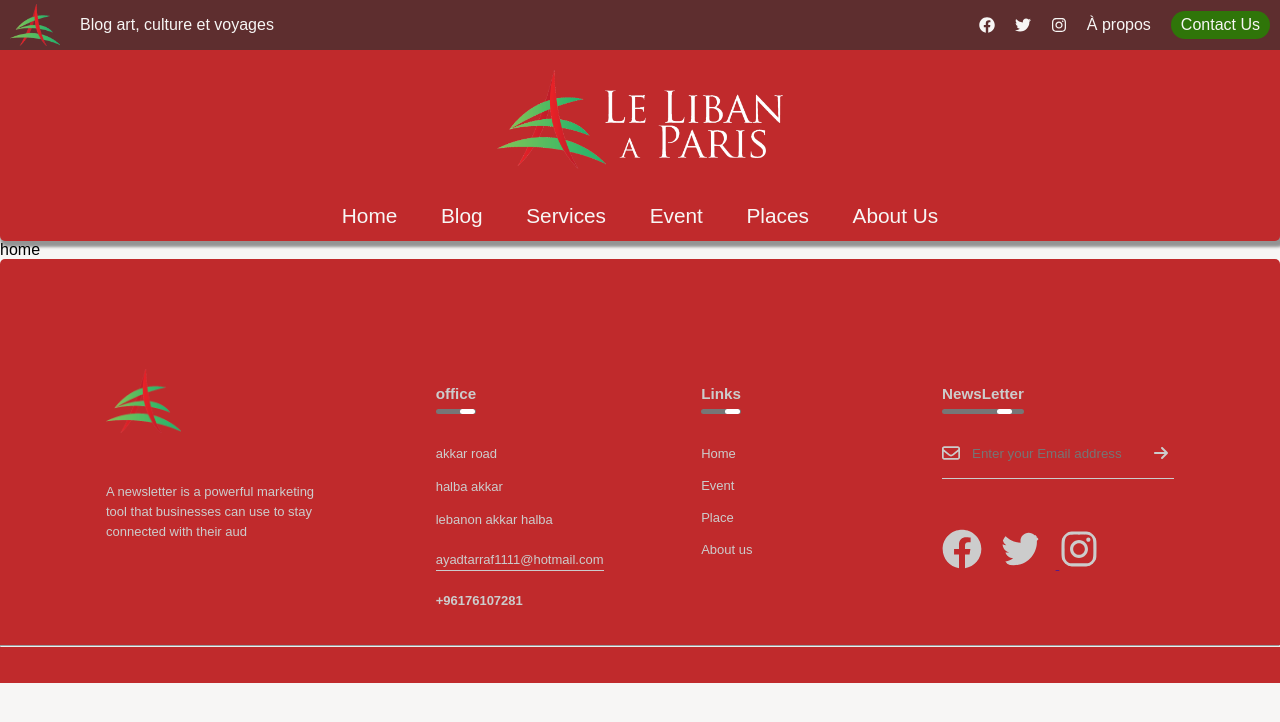
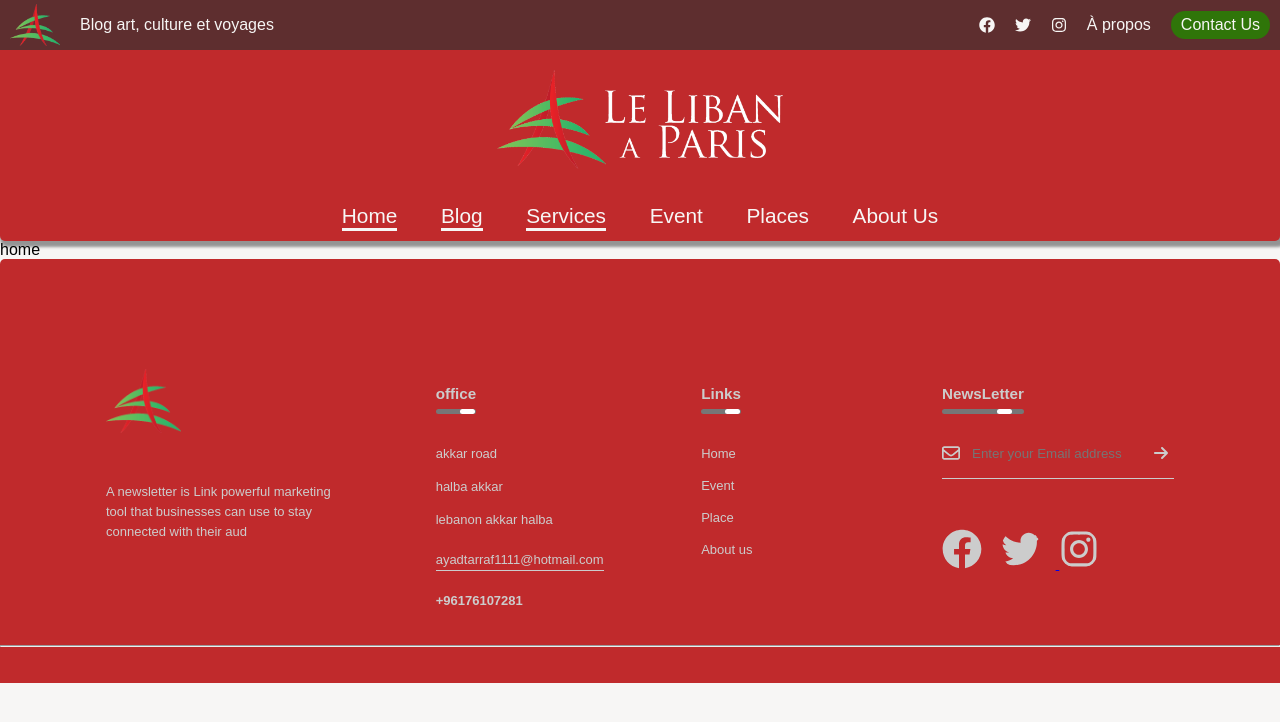
Before and after one commit to AWIKSARAH/Front-EndLiban-a-Paris, a React (Create React App) app: page / in a window 1280 px wide. Shown: the top 722 px of the page. Built offline with nearby package versions, Linux system fonts and the light colour scheme.

Commit message:
fixed card styling

```diff
--- a/src/components/Footer/index.js
+++ b/src/components/Footer/index.jsx
@@ -6,6 +6,7 @@ import { FontAwesomeIcon } from '@fortawesome/react-fontawesome';
 import { faArrowRight } from '@fortawesome/free-solid-svg-icons';
 import { faEnvelope as farEnvelope } from '@fortawesome/free-regular-svg-icons';
 import { FaFacebook, FaTwitter, FaInstagram } from 'react-icons/fa';
+import { Link } from 'react-router-dom';
 
 export default function Footer() {
   const [email, setEmail] = useState('');
@@ -28,7 +29,7 @@ export default function Footer() {
         <div className='row'>
           <div className='col'>
             <img src={Logo} className='logo-footer' />
-            <p>A newsletter is a powerful marketing tool that businesses can use to stay connected with their aud</p>
+            <p>A newsletter is Link powerful marketing tool that businesses can use to stay connected with their aud</p>
           </div>
           <div className='col'>
             <h3>
@@ -47,19 +48,19 @@ export default function Footer() {
             <ul>
               <li>
                 {' '}
-                <a href=''>Home</a>
+                <Link to=''>Home</Link>
               </li>
               <li>
                 {' '}
-                <a href=''>Event</a>
+                <Link to=''>Event</Link>
               </li>
               <li>
                 {' '}
-                <a href=''>Place</a>
+                <Link to=''>Place</Link>
               </li>
               <li>
                 {' '}
-                <a href=''>About us</a>
+                <Link to=''>About us</Link>
               </li>
             </ul>
           </div>
@@ -82,21 +83,21 @@ export default function Footer() {
             </form>
             <div className='social-media-icon-footer'>
               <i>
-                <a href='#'>
+                <Link to='#'>
                   <FaFacebook className='social--footer' />
-                </a>
+                </Link>
               </i>
               <i>
                 {' '}
-                <a href='#'>
+                <Link to='#'>
                   <FaTwitter className='social--footer' />
-                </a>
+                </Link>
               </i>
               <i>
-                <a href=''>
+                <Link to=''>
                   {' '}
                   <FaInstagram className='social--footer' />
-                </a>
+                </Link>
               </i>
             </div>
           </div>
--- a/src/components/header/header.css
+++ b/src/components/header/header.css
@@ -108,7 +108,10 @@
   color: var(--secondary);
   font-size: 16px;
 }
-
+.last-header-navbar a.active::after{
+  width: 100%;
+  background: var(--secondary);
+}
 
 .dropdown {
   position: relative;
@@ -239,6 +242,8 @@
     display: none !important;
   }
   .home-wrapper-Container {
+    padding-top: 10px;
+    padding-bottom: 0;
     width: 100%;
   }
   .home-wrapper-Container button {
@@ -265,4 +270,7 @@
     margin-top: 0;
     margin-bottom: 0;
   }
+  .middle-header-container img{
+    width: 200px;
+  }
 }
--- a/src/components/header/index.jsx
+++ b/src/components/header/index.jsx
@@ -3,13 +3,28 @@ import { FaFacebook, FaTwitter, FaInstagram } from "react-icons/fa";
 import "./header.css";
 import Logo from "../../img/logo.png";
 import Logo2 from "../../img/white-logo.png";
-import { Link } from "react-router-dom";
+import { Link, useLocation } from "react-router-dom";
+import { links } from "./links";
 
 export default function Header() {
   const [isMobileNav, setIsMobileNav] = useState(false);
+  const location = useLocation();
 
   const toggleMobileNav = () => {
     setIsMobileNav(!isMobileNav);
+  };
+  const isActive = (link) => {
+    if (link.path === location.pathname) {
+      return "active";
+    }
+    if (link.dropdown) {
+      link.dropdown.forEach((e) => {
+        if (e.path === location.pathname) {
+          return "active";
+        }
+      });
+    }
+    return " ";
   };
   return (
     <div
@@ -56,32 +71,22 @@ export default function Header() {
         <img src={Logo2} alt="logo" width={300}></img>
       </div>
       <div className="last-header-navbar">
-        <Link to="/">Home</Link>
-        <Link to="/">Blog</Link>
-        <Link to="/">Services</Link>
-
-        <div className="dropdown">
-          <Link to="#" className="dropbtn-agenda">
-            {" "}
-            Event
-          </Link>
-          <div className="dropdown-content">
-            <Link to="#">Evenements</Link>
-            <Link to="#">Activities</Link>
-            <Link to="#">Soirees</Link>
+        {links.map((link, index) => (
+          <div key={index} className={link.dropdown ? "dropdown" : null}>
+            <Link to={link.path} className={isActive(link)}>
+              {link.name}
+            </Link>
+            {link.dropdown && (
+              <div className="dropdown-content">
+                {link.dropdown.map((subLink, subIndex) => (
+                  <Link key={subIndex} to={subLink.path}>
+                    {subLink.name}
+                  </Link>
+                ))}
+              </div>
+            )}
           </div>
-        </div>
-        <div className="dropdown">
-          <Link to="/places"> Places</Link>
-          <div className="dropdown-content">
-            <Link to="#">A</Link>
-            <Link to="#">b</Link>
-            <Link to="#">c</Link>
-          </div>
-        </div>
-        <Link className="dr" to="#">
-          About Us
-        </Link>
+        ))}
       </div>
     </div>
   );
--- /dev/null
+++ b/src/components/header/links.js
@@ -0,0 +1,16 @@
+export const links = [
+  { name: "Home", path: "/" },
+  { name: "Blog", path: "/" },
+  { name: "Services", path: "/" },
+  { name: "Event", path: "#", dropdown: [
+    { name: "Evenements", path: "#" },
+    { name: "Activities", path: "#" },
+    { name: "Soirees", path: "#" }
+  ]},
+  { name: "Places", path: "/places", dropdown: [
+    { name: "A", path: "#" },
+    { name: "B", path: "#" },
+    { name: "C", path: "#" }
+  ]},
+  { name: "About Us", path: "#" }
+];
--- a/src/components/listingcard/card/card.css
+++ b/src/components/listingcard/card/card.css
@@ -19,7 +19,7 @@ ul {
 	width: 100%;
 	height: 100%;
 	float: left;
-	background: white;
+	background: var(--accent);
 	box-shadow: 0 0 20px rgba(0, 0, 0, 0.2);
 }
 
@@ -60,19 +60,19 @@ ul {
 	left: -10px;
 	border-top-left-radius: 5px;
 	border-bottom-left-radius: 5px;
-	background: white;
+	background: var(--primary);
 	padding: 5px 10px;
 	box-shadow: -6px 0px 20px rgba(0, 0, 0, 0.1);
 }
 
 .restaurant .infos_left .prix_block .text_prix {
 	font-size: 15px;
-	color: rgba(0, 0, 0, 0.5);
+	color:var(--secondary-derv);
 }
 
 .restaurant .infos_left .prix_block .prix {
 	font-size: 18px;
-	color: #30CE89;
+	color: var(--primary);
 }
 
 .restaurant .infos_left .block_infos {
@@ -93,7 +93,7 @@ ul {
   text-align: left;
 	font-size: 18px;
 	margin: 10px 10px;
-	color: #30CE89;
+	color: var(--primary);
 }
 
 .restaurant .infos_left .block_infos .adress_block {
@@ -113,7 +113,7 @@ ul {
 }
 
 .restaurant .infos_left .block_infos .adress_block .locate {
-	background: #30CE89;
+	background: var(--primary);
 	color: white;
 	padding: 2px 10px;
 	border-radius: 5px;
@@ -146,17 +146,17 @@ ul {
 
 .ui-datepicker-header {
 	font-size: 10px;
-	background: #30CE89;
+	background: var(--primary);
 	color: white;
 }
 
 .ui-state-default.ui-state-active {
-	background: #30CE89 !important;
+	background: var(--primary) !important;
 	color: white !important;
 }
 
 .ui-state-default.ui-state-highlight {
-	border: 2px solid #30CE89 !important;
+	border: 2px solid var(--primary) !important;
 }
 
 .ui-state-default {
--- a/src/pages/places/fakeData.js
+++ b/src/pages/places/fakeData.js
@@ -35,38 +35,38 @@ const fakeData = [
       "la wwalan wlakin walayassa walaw 7a7a kala joo7a fi zeti nahar ani layssa ladayahimar wa saazhab lil sook kala joo7a fi zeti nahar ani layssa ladayahimar wa saazhab lil sook kala joo7a fi zeti nahar ani layssa ladayahimar wa saazhab lil sook ",
     location: "halba, Akkar",
   },
-  // {
-  //   id: 5,
-  //   image:
-  //     "https://thumbs.dreamstime.com/z/quinoa-tabbouleh-salad-fresh-tomatoes-peppers-cucumbers-148171773.jpg",
-  //   title: "hello",
-  //   description:
-  //     "la wwalan wlakin walayassa walaw 7a7a kala joo7a fi zeti nahar ani layssa ladayahimar wa saazhab lil sook kala joo7a fi zeti nahar ani layssa ladayahimar wa saazhab lil sook kala joo7a fi zeti nahar ani layssa ladayahimar wa saazhab lil sook ",
-  //   location: "halba, Akkar",
-  // }, {
-  //   id: 6,
-  //   image:
-  //     "https://thumbs.dreamstime.com/z/quinoa-tabbouleh-salad-fresh-tomatoes-peppers-cucumbers-148171773.jpg",
-  //   title: "hello",
-  //   description:
-  //     "la wwalan wlakin walayassa walaw 7a7a kala joo7a fi zeti nahar ani layssa ladayahimar wa saazhab lil sook kala joo7a fi zeti nahar ani layssa ladayahimar wa saazhab lil sook kala joo7a fi zeti nahar ani layssa ladayahimar wa saazhab lil sook ",
-  //   location: "halba, Akkar",
-  // },{
-  //   id: 7,
-  //   image:
-  //     "https://thumbs.dreamstime.com/z/quinoa-tabbouleh-salad-fresh-tomatoes-peppers-cucumbers-148171773.jpg",
-  //   title: "hello",
-  //   description:
-  //     "la wwalan wlakin walayassa walaw 7a7a kala joo7a fi zeti nahar ani layssa ladayahimar wa saazhab lil sook kala joo7a fi zeti nahar ani layssa ladayahimar wa saazhab lil sook kala joo7a fi zeti nahar ani layssa ladayahimar wa saazhab lil sook ",
-  //   location: "halba, Akkar",
-  // },{
-  //   id: 8,
-  //   image:
-  //     "https://thumbs.dreamstime.com/z/quinoa-tabbouleh-salad-fresh-tomatoes-peppers-cucumbers-148171773.jpg",
-  //   title: "hello",
-  //   description:
-  //     "la wwalan wlakin walayassa walaw 7a7a kala joo7a fi zeti nahar ani layssa ladayahimar wa saazhab lil sook kala joo7a fi zeti nahar ani layssa ladayahimar wa saazhab lil sook kala joo7a fi zeti nahar ani layssa ladayahimar wa saazhab lil sook ",
-  //   location: "halba, Akkar",
-  // },
+  {
+    id: 5,
+    image:
+      "https://thumbs.dreamstime.com/z/quinoa-tabbouleh-salad-fresh-tomatoes-peppers-cucumbers-148171773.jpg",
+    title: "hello",
+    description:
+      "la wwalan wlakin walayassa walaw 7a7a kala joo7a fi zeti nahar ani layssa ladayahimar wa saazhab lil sook kala joo7a fi zeti nahar ani layssa ladayahimar wa saazhab lil sook kala joo7a fi zeti nahar ani layssa ladayahimar wa saazhab lil sook ",
+    location: "halba, Akkar",
+  }, {
+    id: 6,
+    image:
+      "https://thumbs.dreamstime.com/z/quinoa-tabbouleh-salad-fresh-tomatoes-peppers-cucumbers-148171773.jpg",
+    title: "hello",
+    description:
+      "la wwalan wlakin walayassa walaw 7a7a kala joo7a fi zeti nahar ani layssa ladayahimar wa saazhab lil sook kala joo7a fi zeti nahar ani layssa ladayahimar wa saazhab lil sook kala joo7a fi zeti nahar ani layssa ladayahimar wa saazhab lil sook ",
+    location: "halba, Akkar",
+  },{
+    id: 7,
+    image:
+      "https://thumbs.dreamstime.com/z/quinoa-tabbouleh-salad-fresh-tomatoes-peppers-cucumbers-148171773.jpg",
+    title: "hello",
+    description:
+      "la wwalan wlakin walayassa walaw 7a7a kala joo7a fi zeti nahar ani layssa ladayahimar wa saazhab lil sook kala joo7a fi zeti nahar ani layssa ladayahimar wa saazhab lil sook kala joo7a fi zeti nahar ani layssa ladayahimar wa saazhab lil sook ",
+    location: "halba, Akkar",
+  },{
+    id: 8,
+    image:
+      "https://thumbs.dreamstime.com/z/quinoa-tabbouleh-salad-fresh-tomatoes-peppers-cucumbers-148171773.jpg",
+    title: "hello",
+    description:
+      "la wwalan wlakin walayassa walaw 7a7a kala joo7a fi zeti nahar ani layssa ladayahimar wa saazhab lil sook kala joo7a fi zeti nahar ani layssa ladayahimar wa saazhab lil sook kala joo7a fi zeti nahar ani layssa ladayahimar wa saazhab lil sook ",
+    location: "halba, Akkar",
+  },
 ];
 export default fakeData;
```
